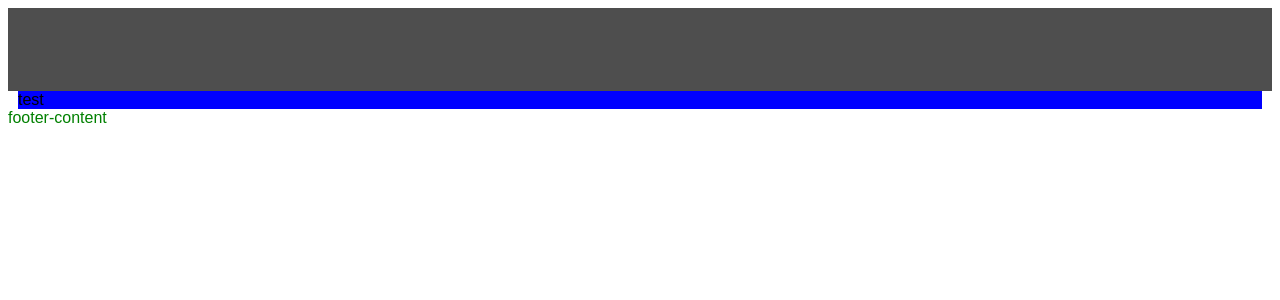
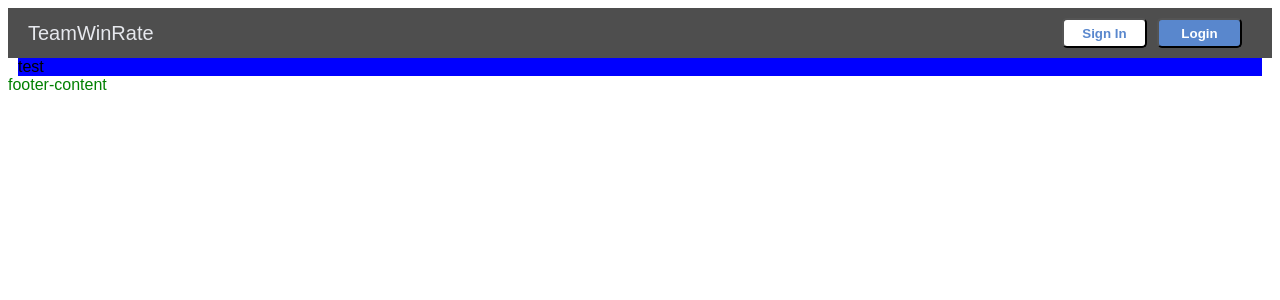
Before and after one commit to Daigoshimomura/TeamWinRate, a Next.js app: page / in a window 1280 px wide. Shown: the top 300 px of the page. Built offline with nearby package versions, Linux system fonts and the light colour scheme.

Commit message:
feature:ログインボタン追加

```diff
--- /dev/null
+++ b/components/button/menu.ts
@@ -0,0 +1,8 @@
+import styled from 'styled-components';
+
+export const LoginButton = styled.button`
+  height: 30px;
+  width: 85px;
+  border-radius: 5px;
+  font-weight: bolder;
+`;
--- a/components/header/header.tsx
+++ b/components/header/header.tsx
@@ -1,6 +1,7 @@
 import React from 'react';
 import styled from 'styled-components';
-import title from './title';
+import Login from './login';
+import Title from './title';
 
 type Props = {
   className?: string;
@@ -9,15 +10,17 @@ type Props = {
 const Base: React.FC<Props> = ({ className }) => {
   return (
     <header className={`${className}`}>
-      <title />
+      <Title />
+      <Login />
     </header>
   );
 };
 
 const Header = styled(Base)`
+  height: 50px;
   width: 100%;
-  height: 83px;
   background-color: #4e4e4e;
+  position: relative;
 `;
 
 export default Header;
--- /dev/null
+++ b/components/header/login.tsx
@@ -0,0 +1,39 @@
+import React from 'react';
+import styled from 'styled-components';
+import { LoginButton } from '../button/menu';
+
+type Props = {
+  className?: string;
+};
+
+const Base: React.FC<Props> = ({ className }) => {
+  return (
+    <div className={`${className}`}>
+      <LoginButton className={`${className}__singin`}>Sign In</LoginButton>
+      <LoginButton className={`${className}__login`}>Login</LoginButton>
+    </div>
+  );
+};
+
+const Login = styled(Base)`
+  width: 100%;
+  font-size: 14px;
+  color: #e6e8ed;
+  position: absolute;
+  top: 50%;
+  -webkit-transform: translateY(-50%);
+  transform: translateY(-50%);
+  text-align: right;
+  &__singin {
+    margin-right: 10px;
+    background-color: #ffffff;
+    color: #5987cd;
+  }
+  &__login {
+    margin-right: 30px;
+    background-color: #5987cd;
+    color: #ffffff;
+  }
+`;
+
+export default Login;
--- a/components/header/title.tsx
+++ b/components/header/title.tsx
@@ -6,13 +6,17 @@ type Props = {
 };
 
 const Base: React.FC<Props> = ({ className }) => {
-  return <h1 className={`${className}`}>TeamWinRate</h1>;
+  return <div className={`${className}`}>TeamWinRate</div>;
 };
 
 const Title = styled(Base)`
-  width: 100%;
-  height: 83px;
-  background-color: #4e4e4e;
+  font-size: 20px;
+  color: #e6e8ed;
+  position: absolute;
+  top: 50%;
+  -webkit-transform: translateY(-50%);
+  transform: translateY(-50%);
+  margin-left: 20px;
 `;
 
 export default Title;
```
